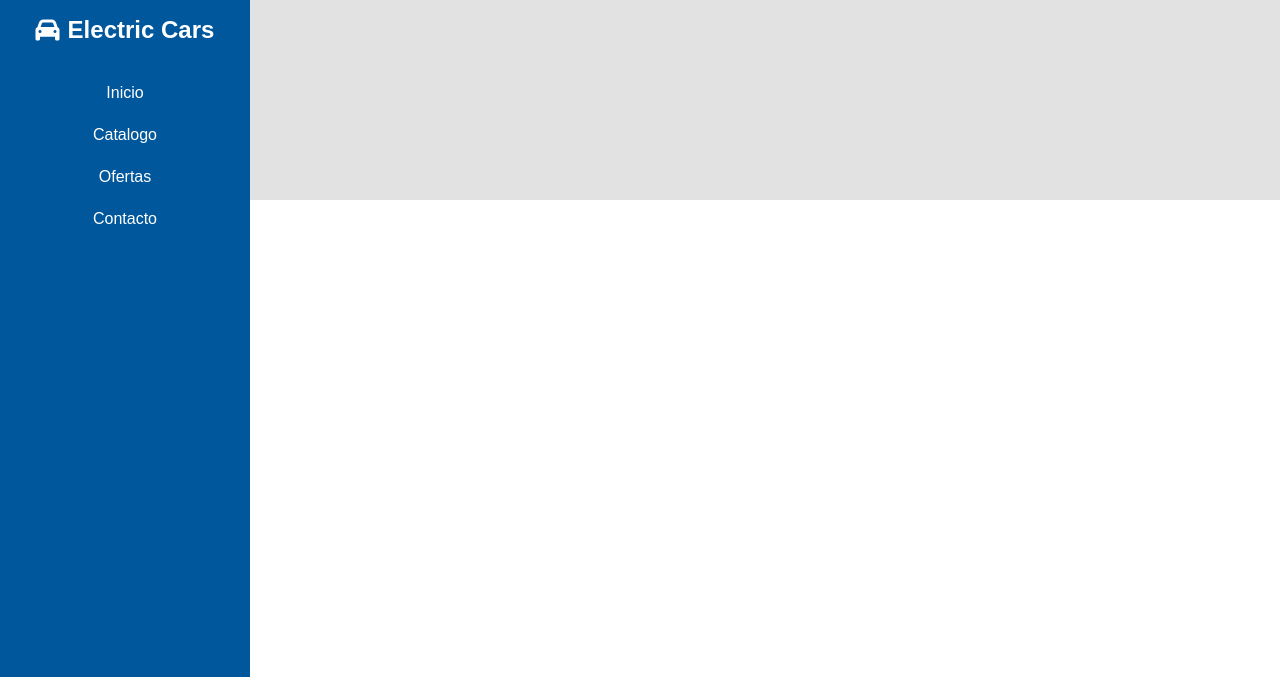
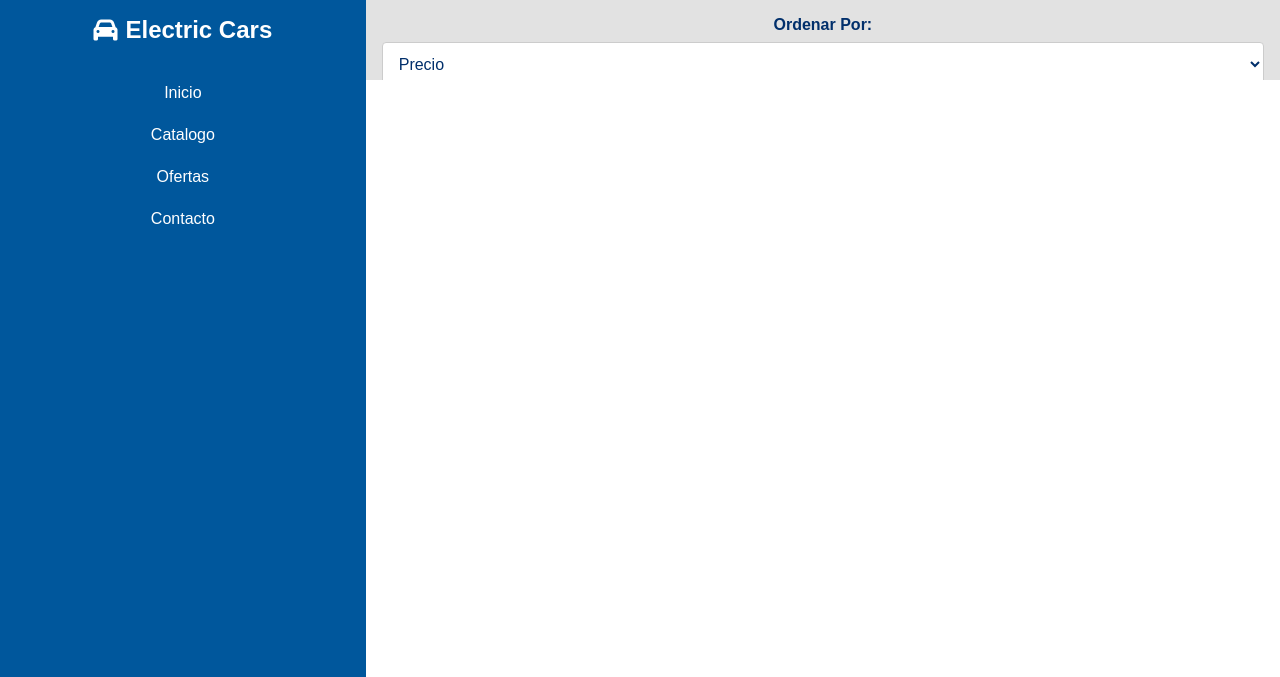
Before and after one commit to juliMAB/CSS-avanzado-Desafio-3---Electric-Car-Store, a plain HTML site: page index.html in a window 1280 px wide. Shown: the top 677 px of the page. Drawn offline with Linux system fonts and the light colour scheme.

Commit message:
Add filter section with sort select to sidebar
Introduces a new filter section in the sidebar with a dropdown to sort by price, name, brand, or autonomy. Corresponding CSS styles for the filter section and select element are added.

```diff
--- a/assets/css/style.css
+++ b/assets/css/style.css
@@ -92,6 +92,36 @@ body {
     min-height: 200px;
 }
 
+.filter-section {
+    display: flex;
+    flex-direction: column;
+    gap: 0.5rem;
+}
+
+.filter-section label {
+    font-weight: bold;
+    color: var(--secondary-color);
+    font-size: 1rem;
+}
+
+.sort-select {
+    width: 100%;
+    padding: 0.75rem;
+    border: 1px solid #ccc;
+    border-radius: 4px;
+    background-color: var(--background-color);
+    color: var(--secondary-color);
+    font-size: 1rem;
+    cursor: pointer;
+    transition: border-color 0.3s ease;
+}
+
+.sort-select:focus {
+    outline: none;
+    border-color: var(--primary-color);
+    box-shadow: 0 0 0 2px rgba(0, 87, 156, 0.2);
+}
+
 /* Sección Principal */
 .main {
     grid-area: main;
@@ -144,8 +174,8 @@ body {
             "nav aside"
             "nav main"
             "footer main";
-        grid-template-columns: 250px 1fr; /*necesita tener una dimension constante*/
-        grid-template-rows: auto 1fr auto;
+        grid-template-columns: 2fr 5fr;
+        grid-template-rows: 10% 2fr auto;
     }
 
     .main {
@@ -164,6 +194,9 @@ body {
         gap: 0.5rem;
         width: 100%;
     }
+    .aside {
+        text-align: center;
+    }
 
     .footer {
         padding: 2rem 1rem;
--- a/index.html
+++ b/index.html
@@ -25,7 +25,15 @@
 
         <!-- Aside -->
         <aside class="aside">
-            <!-- Contenido de aside se agregará aquí -->
+            <div class="filter-section">
+                <label for="sort">Ordenar Por:</label>
+                <select id="sort" class="sort-select">
+                    <option value="precio">Precio</option>
+                    <option value="nombre">Nombre</option>
+                    <option value="marca">Marca</option>
+                    <option value="autonomia">Autonomía</option>
+                </select>
+            </div>
         </aside>
 
         <!-- Sección Principal -->
```
